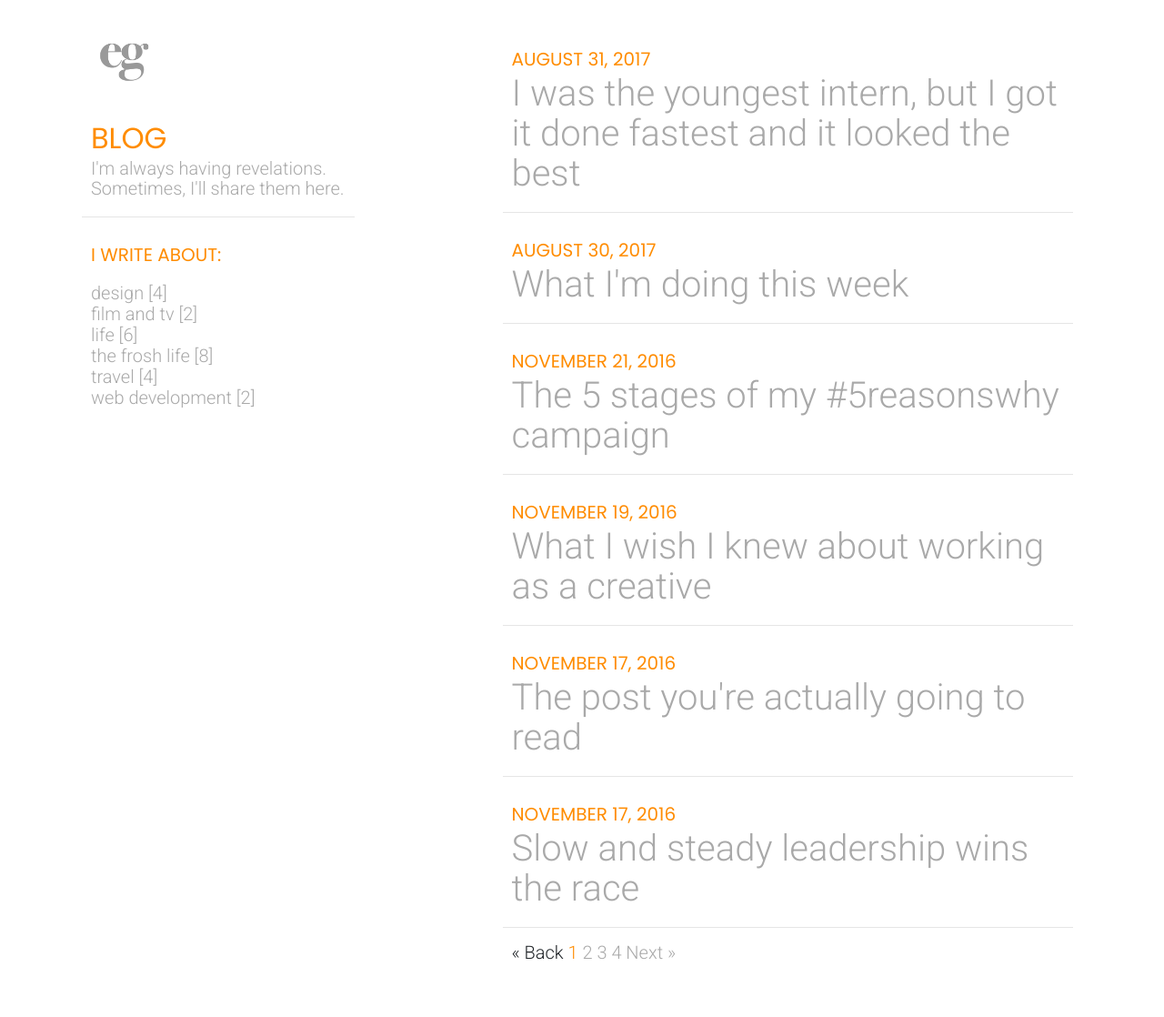
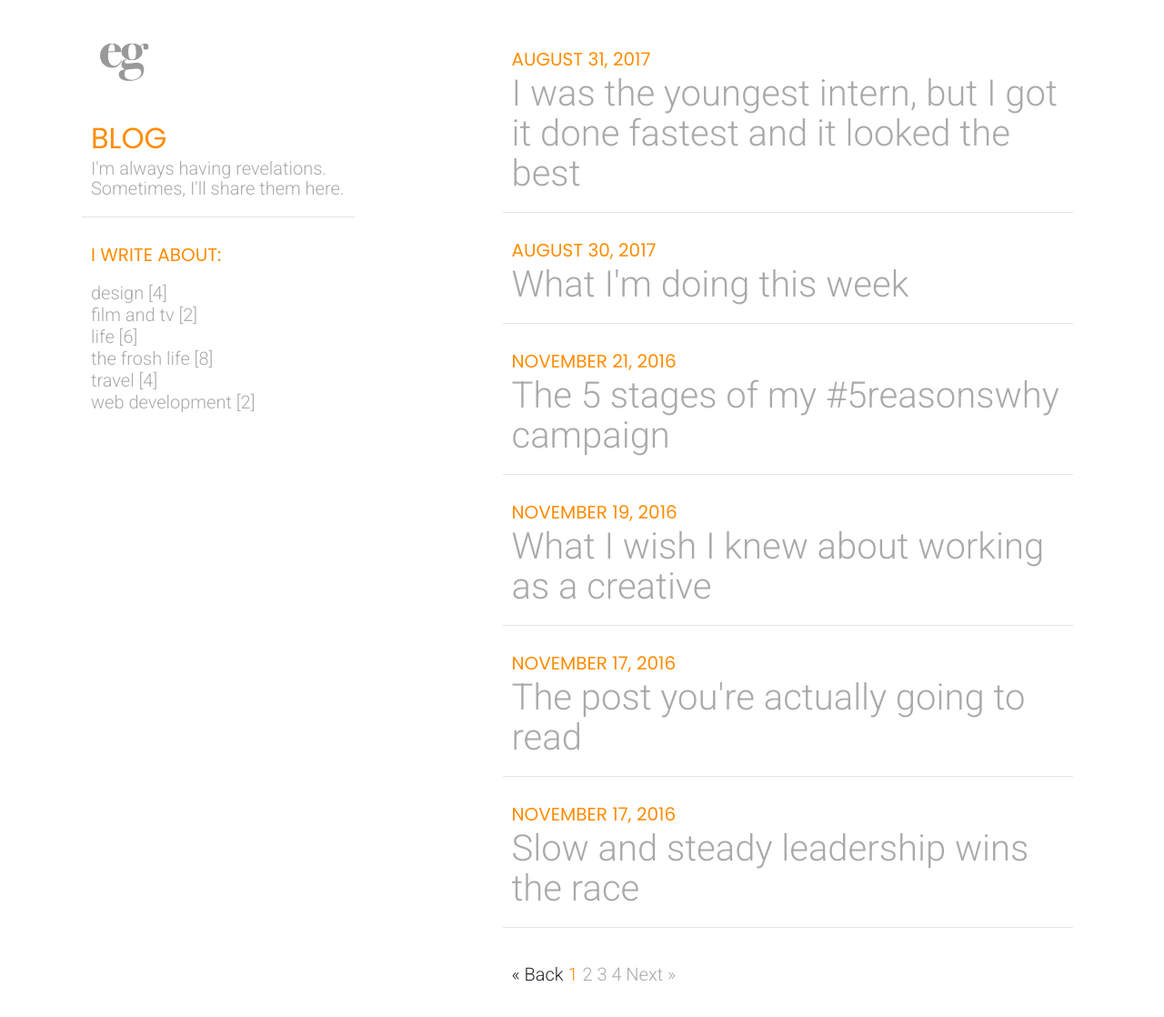
Before and after one commit to elaineg/blog, a Jekyll site: the page built from index.html, in a window 1280 px wide and 1126 px high. Shown: the top 1118 px of the window at 91% size. Built offline with Jekyll 4.4.1, drawn with Linux system fonts in a browser that asks for light colours; the list of posts is cut into pages by our own code.

Commit message:
LAST COMMIT I SWEAR

```diff
--- a/_includes/sidebar.html
+++ b/_includes/sidebar.html
@@ -11,7 +11,7 @@
 {% assign sortedTags = site_tags | split:',' | sort %}
         <ul class="tag-cloud">
            {% for tag in sortedTags %}
-               <li><a href="{{ site.baseurl }}/tags.html#{{ tag | cgi_escape }}"><h6 style="margin-bottom: 1px;">{{ tag }} [{{ site.tags[tag].size }}]</h6></a></li>
+               <li><a href="{{ site.baseurl }}/tags.html#{{ tag | cgi_escape }}"><h6 style="margin-bottom: 2px;">{{ tag }} [{{ site.tags[tag].size }}]</h6></a></li>
            {% endfor %}
        </ul>
       </div>
--- a/index.html
+++ b/index.html
@@ -14,7 +14,7 @@ layout: default
         </li>
         {% endfor %}
         </ul>
-
+<br>
         {% if paginator.total_pages > 1 %}
         <div class="pagination">
           <h6>{% if paginator.previous_page %}
@@ -40,4 +40,5 @@ layout: default
               {% endif %}</h6>
         </div>
         {% endif %}
+        <br>
 </div>
```
